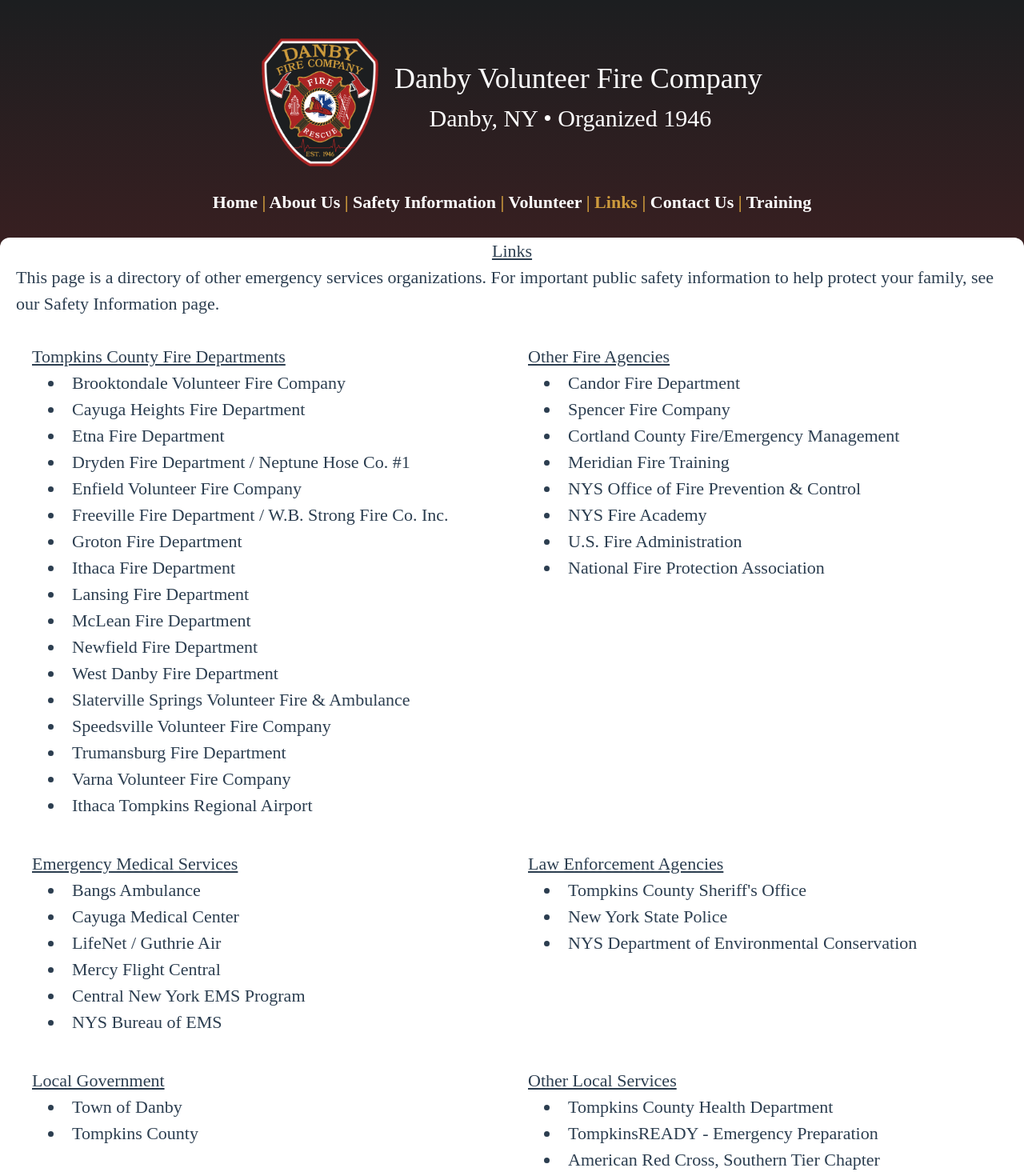
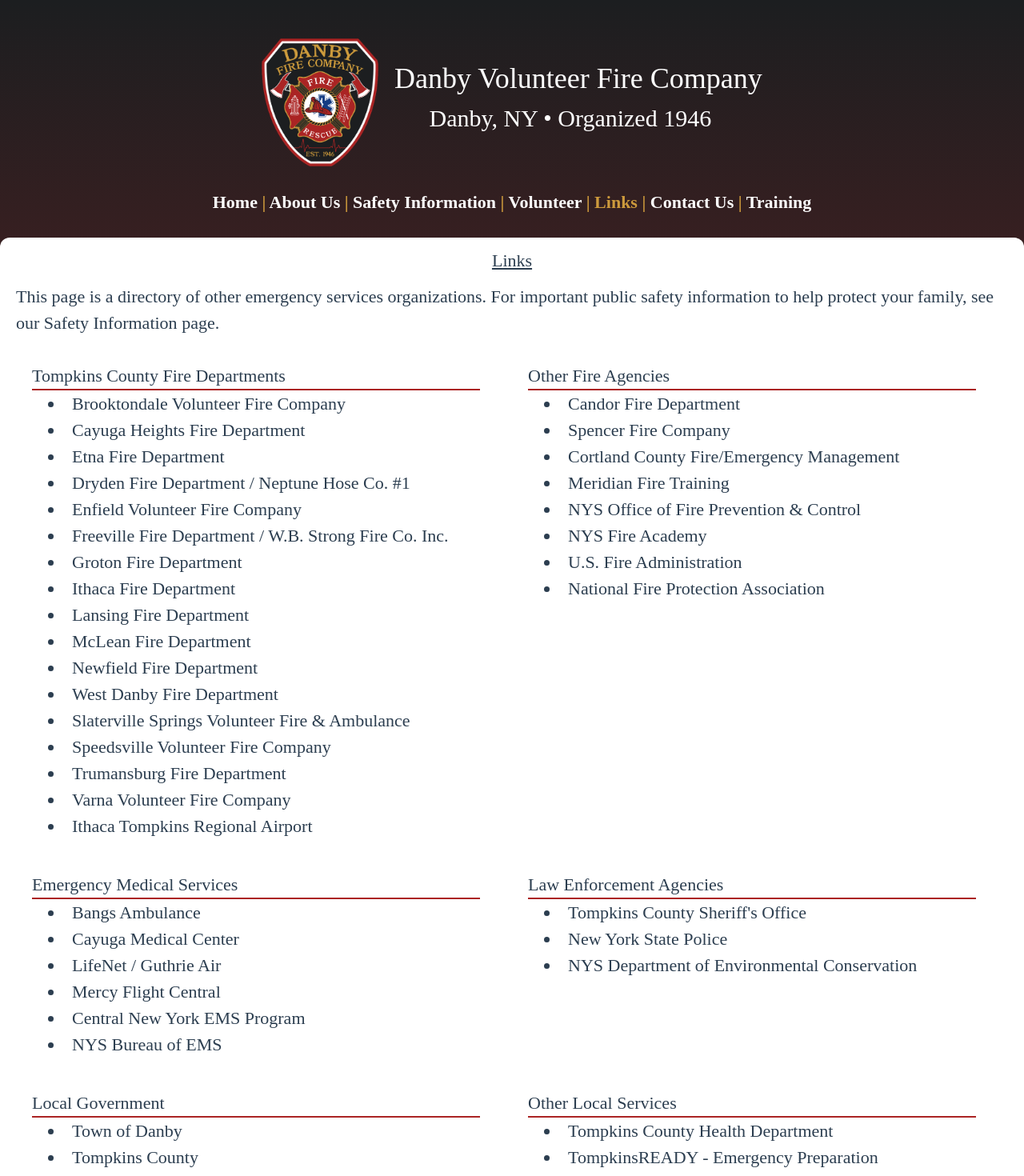
Before and after one commit to jdimichele/DanbyFireDept, a Vue app: page /links in a window 1280 px wide. Shown: the top 1470 px of the page at 80% size. Built offline with nearby package versions, Linux system fonts and the light colour scheme; the HTML template or start-up script is replaced by a standard one.

Commit message:
Added some additional styling to the LinksPage & AllLinks to better indicate when a link is being hovered over and a red borderline to show the titles of each section.

```diff
--- a/src/components/AllLinks.vue
+++ b/src/components/AllLinks.vue
@@ -1,10 +1,16 @@
 <template>
   <div class="grid grid-cols-2">
     <div>
-      <h2 class="underline ml-5">Tompkins County Fire Departments</h2>
+      <h2 class="flex-grow border-b-2 ml-5 mr-10 border-danby-red">
+        Tompkins County Fire Departments
+      </h2>
       <ul class="pb-10 ml-10 list-disc list-inside">
         <li v-for="tompkinsLink in tompkinsLinks" :key="tompkinsLink.id">
-          <a :href="tompkinsLink.url" target="_blank" class="hover:underline">
+          <a
+            :href="tompkinsLink.url"
+            target="_blank"
+            class="hover:underline hover:text-blue-700"
+          >
             {{ tompkinsLink.name }}
           </a>
         </li>
@@ -12,10 +18,16 @@
     </div>
 
     <div>
-      <h2 class="underline ml-5">Other Fire Agencies</h2>
+      <h2 class="flex-grow border-b-2 ml-5 mr-10 border-danby-red">
+        Other Fire Agencies
+      </h2>
       <ul class="pb-10 ml-10 list-disc list-inside">
         <li v-for="otherFireLink in otherFireLinks" :key="otherFireLink.id">
-          <a :href="otherFireLink.url" target="_blank" class="hover:underline">
+          <a
+            :href="otherFireLink.url"
+            target="_blank"
+            class="hover:underline hover:text-blue-700"
+          >
             {{ otherFireLink.name }}
           </a>
         </li>
@@ -23,7 +35,9 @@
     </div>
 
     <div>
-      <h2 class="underline ml-5">Emergency Medical Services</h2>
+      <h2 class="flex-grow border-b-2 ml-5 mr-10 border-danby-red">
+        Emergency Medical Services
+      </h2>
       <ul class="pb-10 ml-10 list-disc list-inside">
         <li
           v-for="emergencyMedicalLink in emergencyMedicalLinks"
@@ -32,7 +46,7 @@
           <a
             :href="emergencyMedicalLink.url"
             target="_blank"
-            class="hover:underline"
+            class="hover:underline hover:text-blue-700"
           >
             {{ emergencyMedicalLink.name }}
           </a>
@@ -41,10 +55,16 @@
     </div>
 
     <div>
-      <h2 class="underline ml-5">Law Enforcement Agencies</h2>
+      <h2 class="flex-grow border-b-2 ml-5 mr-10 border-danby-red">
+        Law Enforcement Agencies
+      </h2>
       <ul class="pb-10 ml-10 list-disc list-inside">
         <li v-for="lawEnfLink in lawEnfLinks" :key="lawEnfLink.id">
-          <a :href="lawEnfLink.url" target="_blank" class="hover:underline">
+          <a
+            :href="lawEnfLink.url"
+            target="_blank"
+            class="hover:underline hover:text-blue-700"
+          >
             {{ lawEnfLink.name }}
           </a>
         </li>
@@ -52,10 +72,16 @@
     </div>
 
     <div>
-      <h2 class="underline ml-5">Local Government</h2>
+      <h2 class="flex-grow border-b-2 ml-5 mr-10 border-danby-red">
+        Local Government
+      </h2>
       <ul class="pb-10 ml-10 list-disc list-inside">
         <li v-for="localGovLink in localGovLinks" :key="localGovLink.id">
-          <a :href="localGovLink.url" target="_blank" class="hover:underline">
+          <a
+            :href="localGovLink.url"
+            target="_blank"
+            class="hover:underline hover:text-blue-700"
+          >
             {{ localGovLink.name }}
           </a>
         </li>
@@ -63,10 +89,16 @@
     </div>
 
     <div>
-      <h2 class="underline ml-5">Other Local Services</h2>
+      <h2 class="flex-grow border-b-2 ml-5 mr-10 border-danby-red">
+        Other Local Services
+      </h2>
       <ul class="pb-10 ml-10 list-disc list-inside">
         <li v-for="localServsLink in localServsLinks" :key="localServsLink.id">
-          <a :href="localServsLink.url" target="_blank" class="hover:underline">
+          <a
+            :href="localServsLink.url"
+            target="_blank"
+            class="hover:underline hover:text-blue-700"
+          >
             {{ localServsLink.name }}
           </a>
         </li>
--- a/src/pages/LinksPage.vue
+++ b/src/pages/LinksPage.vue
@@ -1,6 +1,6 @@
 <template>
   <div class="componentCard">
-    <h1 class="underline text-center">Links</h1>
+    <h1 class="underline text-center py-3">Links</h1>
     <p>
       This page is a directory of other emergency services organizations. For
       important public safety information to help protect your family, see our
--- a/src/pages/VolunteerPage.vue
+++ b/src/pages/VolunteerPage.vue
@@ -1,6 +1,7 @@
 <template>
   <div class="volunteer componentCard text-center">
-    <h1>This is the volunteer page.</h1>
+    <h1>We're currently working on this page!</h1>
+    <h1>We hope to have a more interactive form system implemented soon.</h1>
     <!--
         Every firefighter and emergency medical care provider in the Danby Fire District is a volunteer, but no amount of dedication can make up for the fact that there just aren't enough of us. We need additional volunteers. Almost everybody joins with no prior emergency qualifications or experience; all training and equipment is provided at no cost to the volunteer. There's a variety of ways you can get involved, depending on your interests and availability:
 
```
